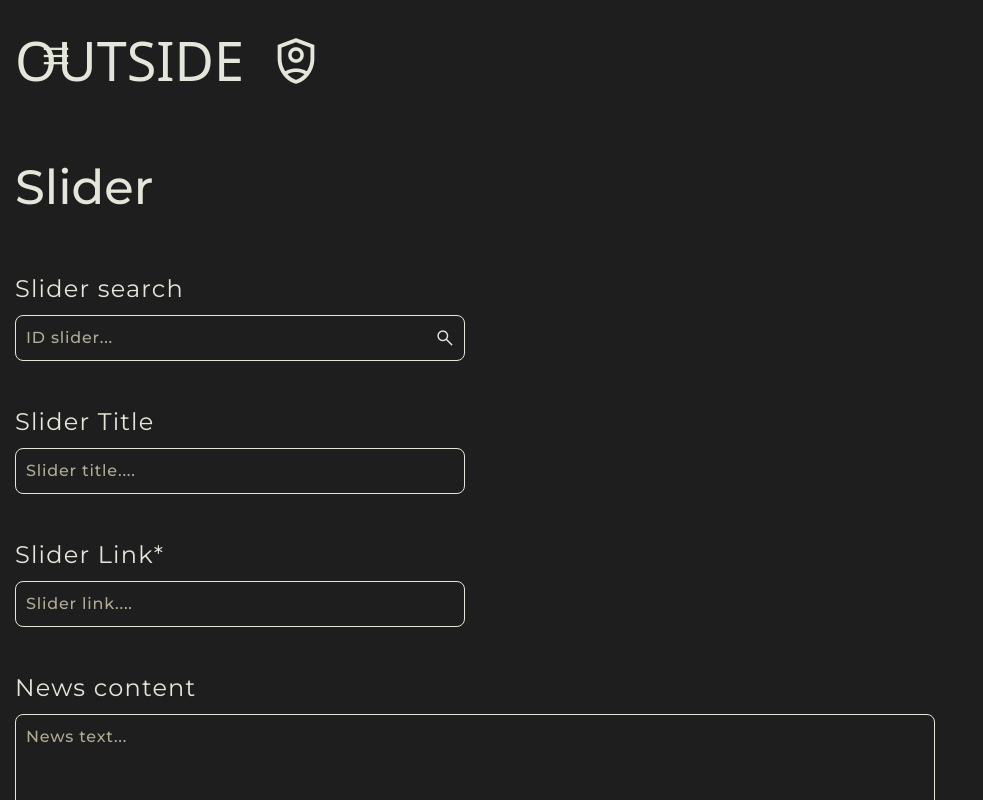
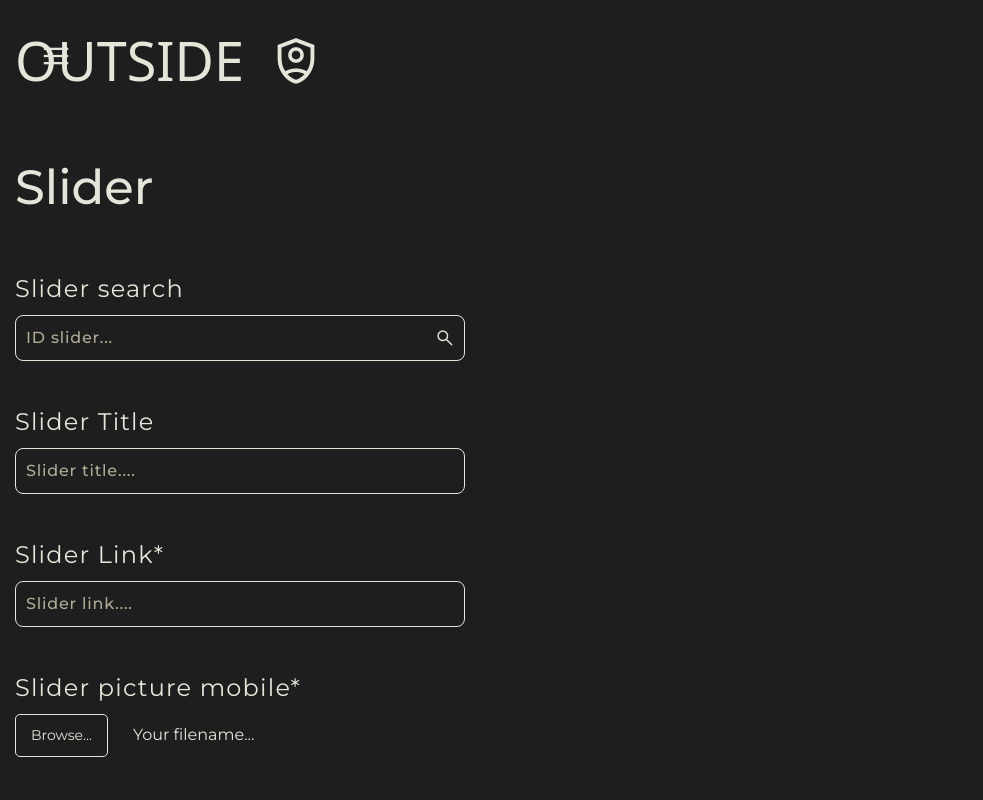
Before and after one commit to outsideOfficialy/adminPanel, a Next.js app: page /slider in a window 1280 px wide. Shown: the top 800 px of the page, without its empty margins (0-983 px from the left). Built offline with nearby package versions, Linux system fonts and the light colour scheme; a web font is replaced by a local one.

Commit message:
Editing inputs in slider page

```diff
--- a/app/slider/page.tsx
+++ b/app/slider/page.tsx
@@ -20,8 +20,6 @@ const Slider = () => {
       <InputTypeText placeholder="Slider title...." label="Slider Title" name="title" />
       <InputTypeText placeholder="Slider link...." label="Slider Link*" name="subtitle" />
 
-      <TextArea label="News content" placeholder="News text..." name="content" />
-
       <FileInput
         placeholder="Browse..."
         accept="image/webp, image/png, image/jpg, image/jpeg"
--- a/components/PageLayout/index.tsx
+++ b/components/PageLayout/index.tsx
@@ -19,7 +19,7 @@ const PageLayout: React.FC<PageLayoutProps> = ({ children, title, pageSubmit })
             { textContent: "News", link: "/news" },
             { textContent: "Merch", link: "/add-merch" },
             { textContent: "Members", link: "/member-edit" },
-            { textContent: "Slider", link: "/#" }
+            { textContent: "Slider", link: "/slider" }
           ]}
         />
       </div>
```
